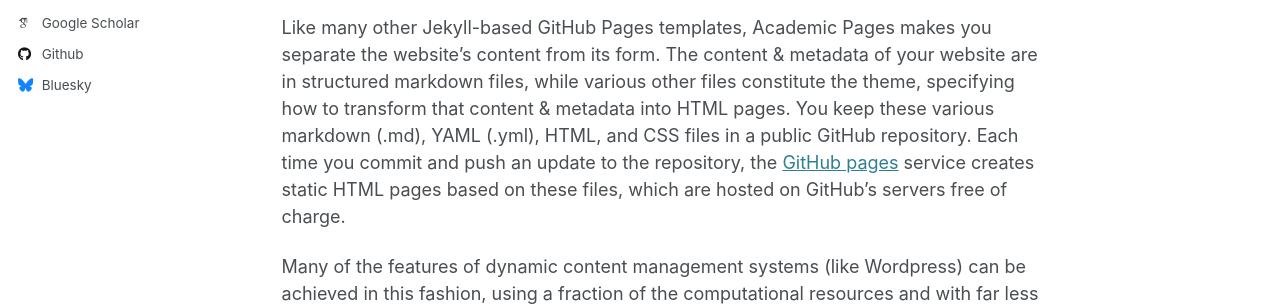
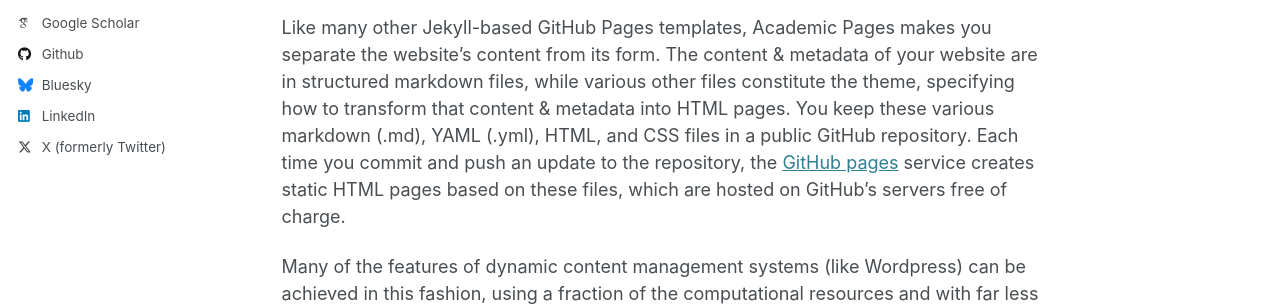
Before and after one commit to fcbayernwzp/fcbayernwzp.github.io, a Jekyll site: the page built from _pages/about.md, in a window 1280 px wide. Shown: the part 477-783 px from the top of the page. Built offline with Jekyll 4.4.1, drawn with Linux system fonts in a browser that asks for light colours; some web fonts are replaced; part of the change alters nothing that is shown.

Commit message:
Add LinkedIn and Twitter Accounts

```diff
--- a/_config.yml
+++ b/_config.yml
@@ -58,7 +58,7 @@ author:
   keybase          : # Username
   instagram        : # Username
   lastfm           : # Username
-  linkedin         : # Username
+  linkedin         : zhipeng-wang-phd-66806816
   mastodon         : # URL
   medium           : # URL
   pinterest        : # Username
@@ -66,7 +66,7 @@ author:
   steam            : # Username
   telegram         : # URL
   tumblr           : # Username
-  twitter          : # Username for X / Twitter
+  twitter          : PKUWZP
   vine             : # Username
   weibo            : # Username
   wikipedia        : # Username
```
